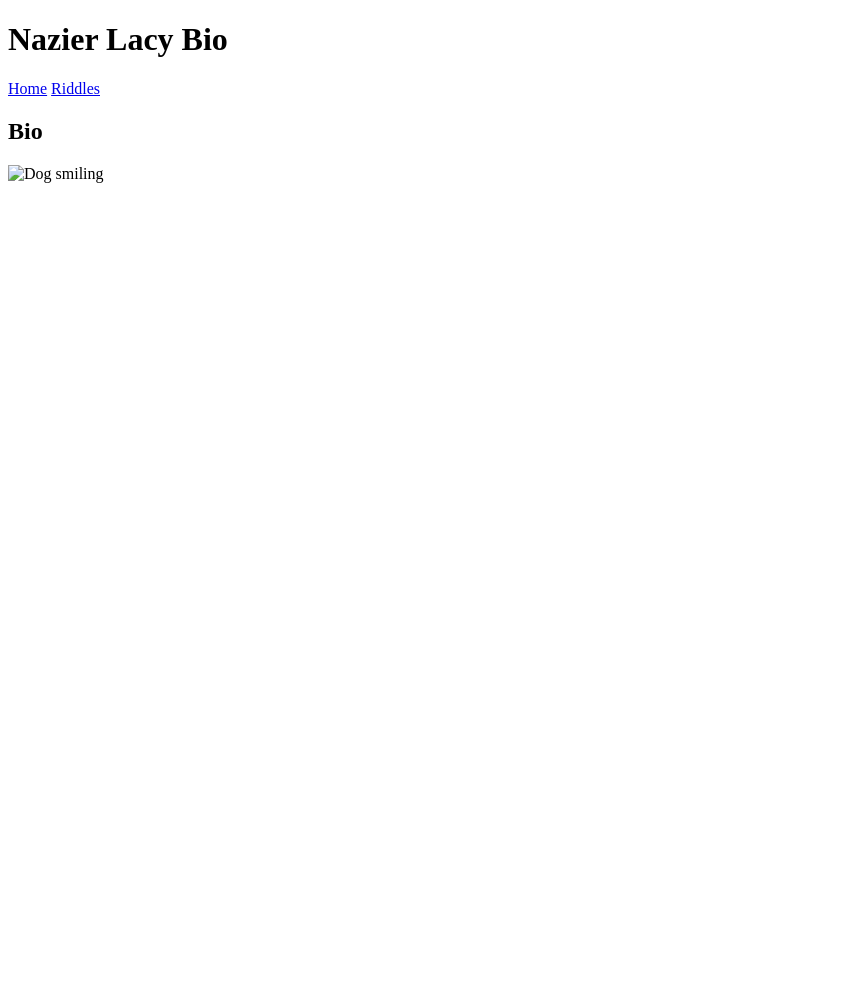
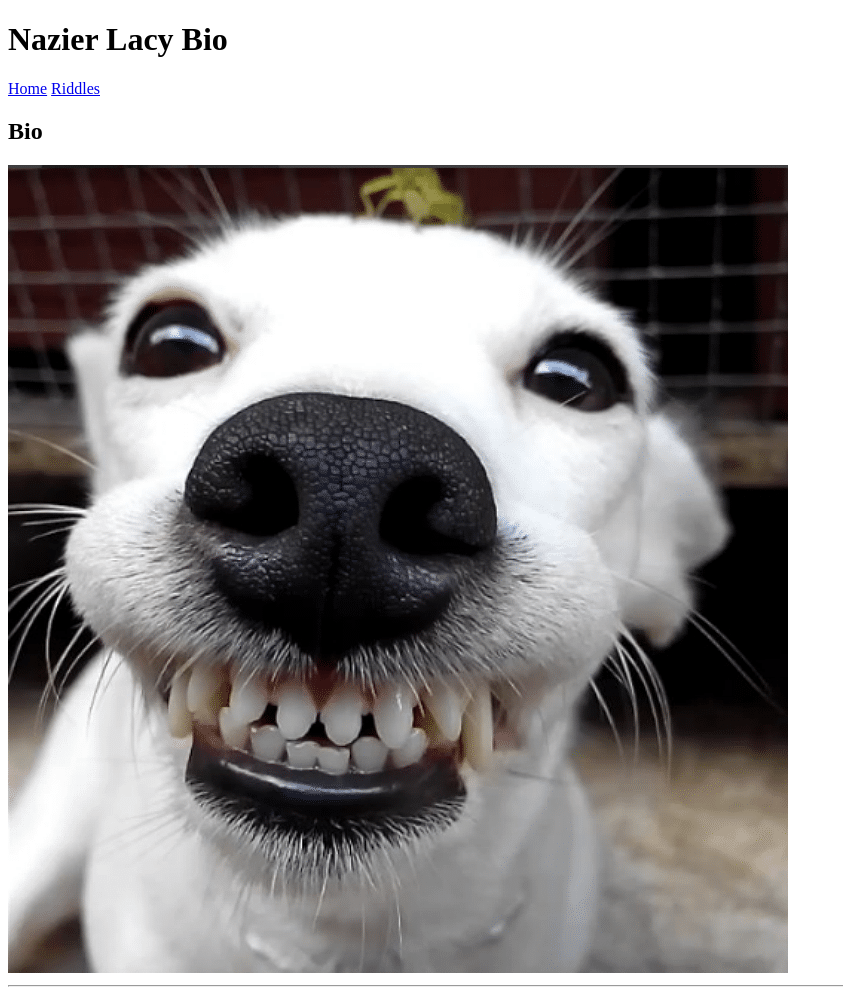
Before and after one commit to Nazier999/HTMLJS202221-main, a plain HTML site: page Assignment3/index.html in a window 1280 px wide. Shown: the whole page, without its empty margins (0-843 px from the left). Before the commit the page ends 800 px from the top, so only its background shows below. Drawn offline with Linux system fonts and the light colour scheme.

Commit message:
Homework progress

```diff
--- a/Assignment3/index.html
+++ b/Assignment3/index.html
@@ -13,8 +13,10 @@
             <a class="btn" href="https://nazier999htmljs202221main.netlify.app/">Home</a>
             <a class="btn" href="https://nazier999htmljs202221main.netlify.app/week3/lab1/riddles">Riddles</a>
         </div>
-        <h2 class="Sections">Bio</h2>
-        <img src="Assignment3/images/dog-grasshopper.png" alt="Dog smiling">
     </div>
+    <h2 class="Sections">Bio</h2>
+        <img src="/Assignment3/images/dog-grasshopper.png" alt="Dog smiling">
+        <hr>
+
 </body>
 </html>
```
